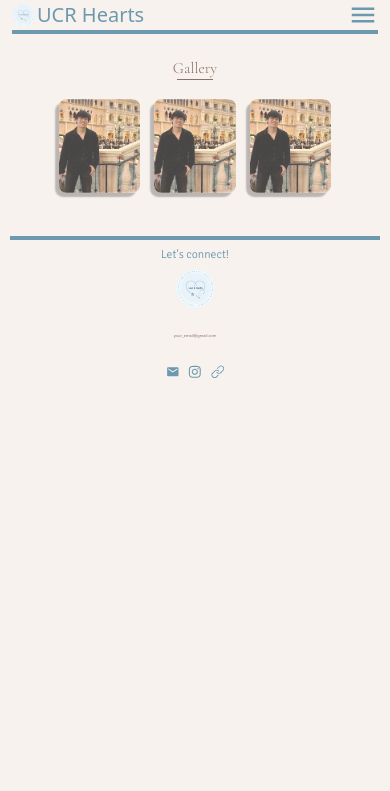
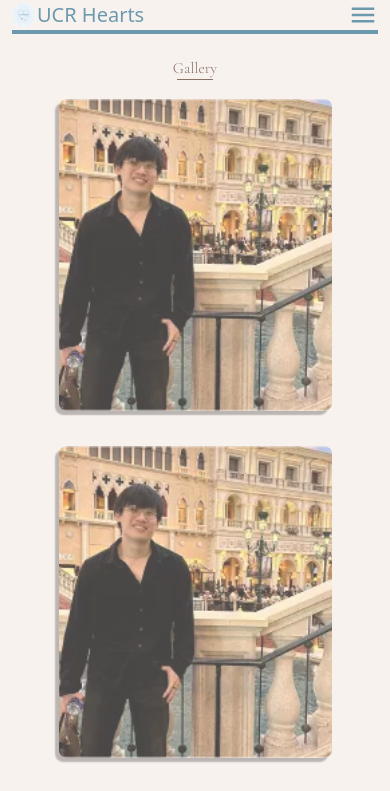
Before and after one commit to acm-ucr/ucr-hearts-website, a Next.js app: page /gallery in a window 390 px wide. Shown: the top 791 px of the page. Built offline with nearby package versions, Linux system fonts and the light colour scheme; what tailwindcss-animated would draw is missing.

Commit message:
improved mobile responsiveness for photos.tsx

```diff
--- a/src/components/gallery/Photo.tsx
+++ b/src/components/gallery/Photo.tsx
@@ -9,7 +9,7 @@ const Photo: React.FC<{ text: string; link: string; image: string }> = ({
   return (
     <Link href={link} target="_blank">
       <div className="group relative mb-[3vw] flex items-center justify-center justify-self-center rounded-[2vw] shadow-hearts">
-        <p className="absolute z-20 text-[2.7vw] font-extralight text-hearts-blue opacity-0 duration-300 group-hover:opacity-100">
+        <p className="absolute z-20 text-[2.7vw] font-extralight text-hearts-blue opacity-0 duration-300 group-hover:opacity-100 group-focus:opacity-100">
           {text}
         </p>
         {/* Black text with opacity to make overall text darker */}
@@ -17,7 +17,7 @@ const Photo: React.FC<{ text: string; link: string; image: string }> = ({
           {text}
         </p>
 
-        <div className="h-[24vw] w-[21vw] opacity-70 duration-300 group-hover:opacity-30">
+        <div className="h-[80vw] w-[70vw] opacity-70 duration-300 group-hover:opacity-30 md:h-[24vw] md:w-[21vw]">
           <Image
             src={image}
             alt="gallery photo"
--- a/src/components/gallery/Photos.tsx
+++ b/src/components/gallery/Photos.tsx
@@ -2,7 +2,7 @@ import Photo from "@/components/gallery/Photo";
 import { photosInfo } from "@/data/photosInfo";
 const Photos = () => {
   return (
-    <div className="mb-[8%] mt-[2%] flex w-[70%] justify-between">
+    <div className="md: m-0 mb-[8%] mt-[2%] flex w-[70%] flex-col gap-[6vw] md:flex-row md:justify-between md:gap-[5vw]">
       {photosInfo.map((CARD, index) => (
         <div key={index}>
           <Photo text={CARD.text} link={CARD.link} image={CARD.image} />
```
